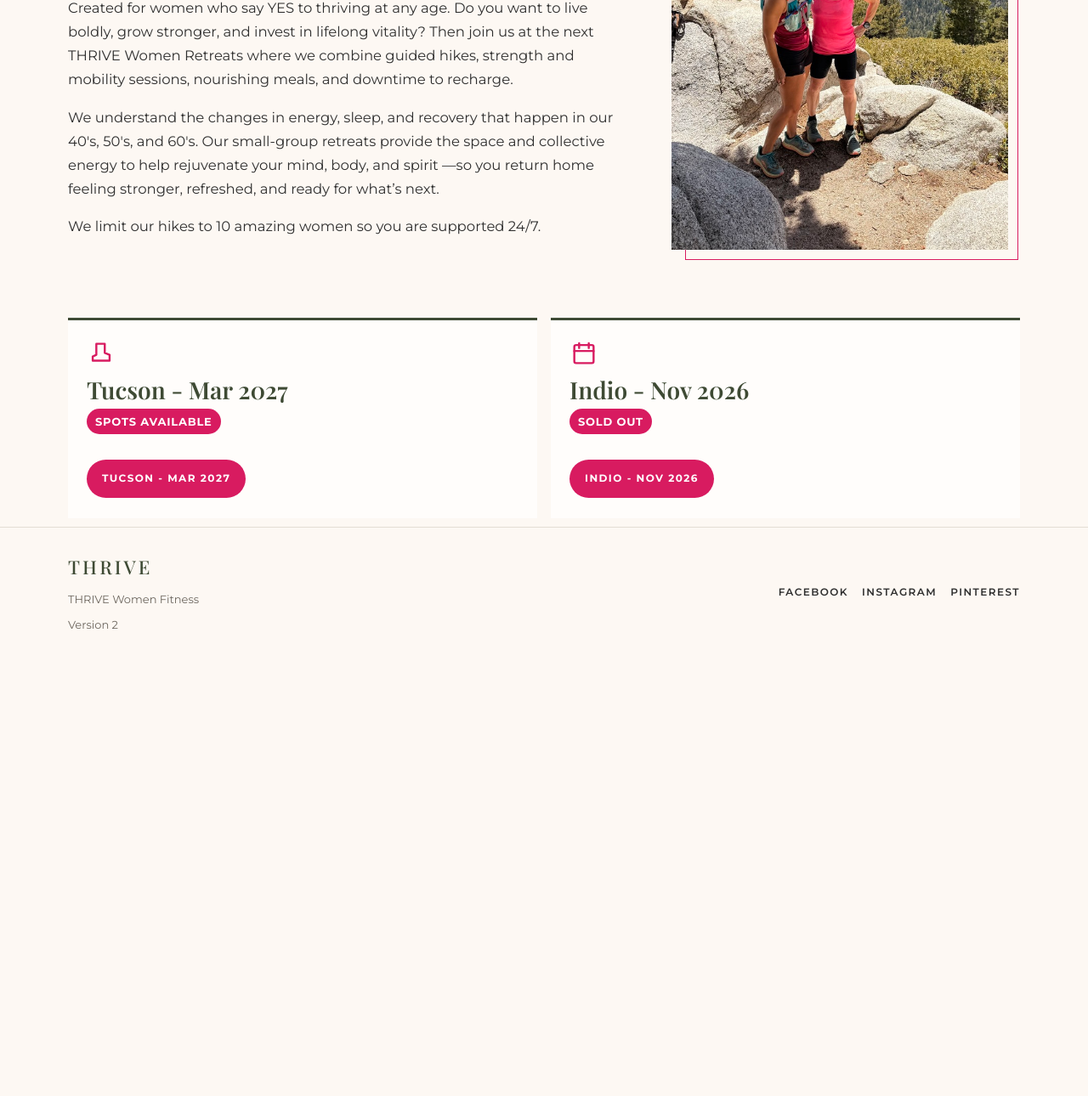
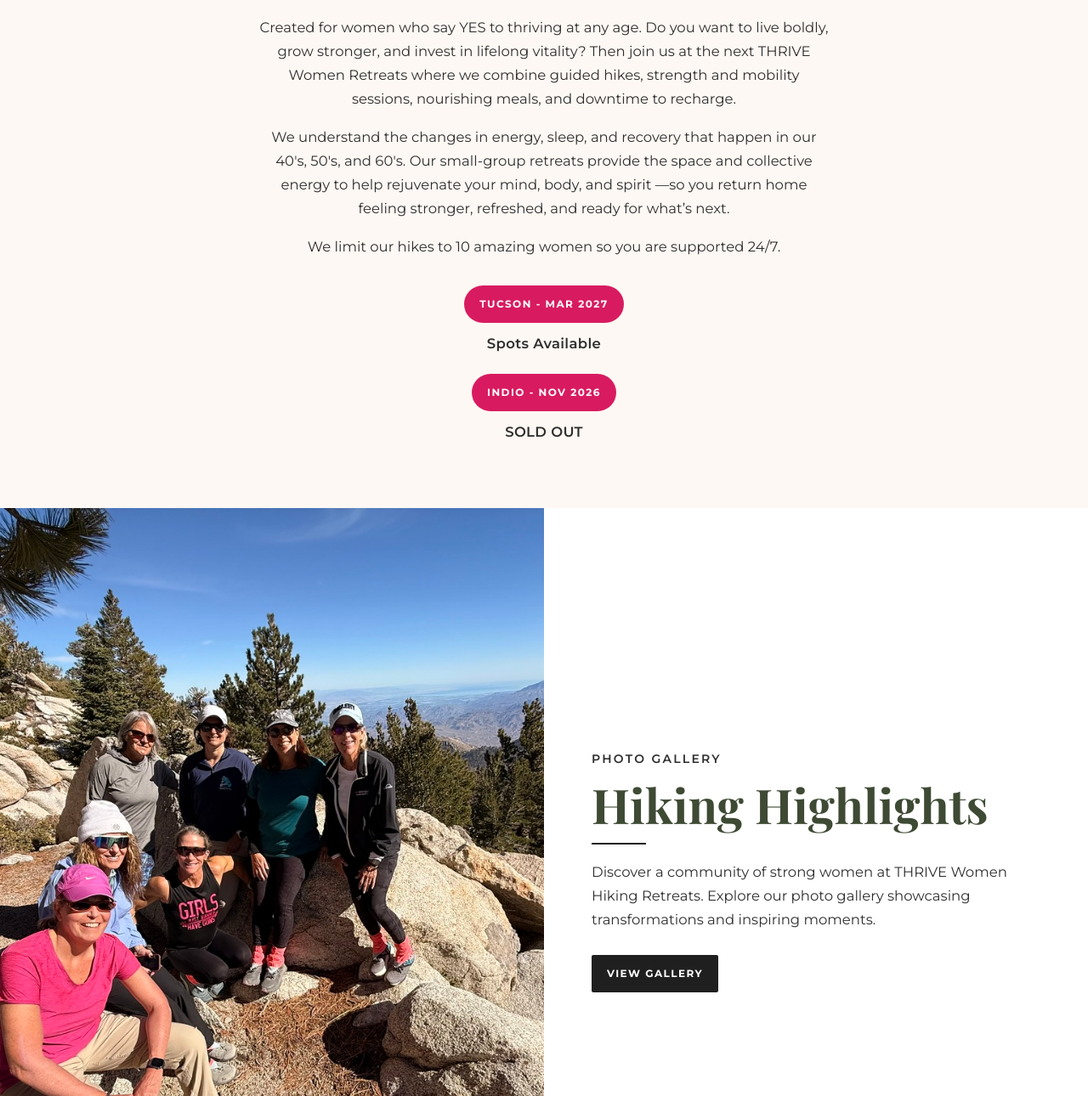
Before and after one commit to rpeterson1406/thrivefitness, a website built with Vite: page retreats.html in a window 1280 px wide. Shown: the part 325-1615 px from the top of the page at 85% size. Before the commit the page ends 1111 px from the top, so only its background shows below. Built offline with nearby package versions, Linux system fonts and the light colour scheme; a web font is replaced by a local one.

Commit message:
Match the updated retreats page and move the gallery into that menu.
Co-authored-by: Cursor <cursoragent@cursor.com>

```diff
--- a/css/home.css
+++ b/css/home.css
@@ -477,6 +477,119 @@ h2 {
 }
 .chat:hover { background: #b0144e; }
 
+.retreat-intro {
+  width: min(760px, calc(100% - 48px));
+  margin: 0 auto;
+  padding: 56px 0 12px;
+  text-align: center;
+}
+.retreat-intro h1 {
+  max-width: 16ch;
+  margin: 0 auto;
+  font-size: clamp(40px, 5vw, 64px);
+}
+.retreat-intro .tagline {
+  margin: 22px 0 0;
+  font-family: "Playfair Display", Georgia, serif;
+  font-weight: 600;
+  font-size: clamp(22px, 2.4vw, 30px);
+  letter-spacing: 0.08em;
+  text-transform: uppercase;
+  color: var(--ink);
+}
+.retreat-intro .prose { margin-top: 28px; }
+.dates {
+  display: flex;
+  flex-direction: column;
+  align-items: center;
+  gap: 22px;
+  margin-top: 32px;
+}
+.dates p {
+  margin: 10px 0 0;
+  font-weight: 600;
+  letter-spacing: 0.02em;
+}
+.btn.static { cursor: default; }
+.btn.dark {
+  background: var(--ink);
+  color: #fff;
+  border-radius: 2px;
+}
+.btn.dark:hover { background: #000; }
+
+.highlight {
+  display: grid;
+  grid-template-columns: minmax(280px, 1fr) minmax(280px, 1fr);
+  background: #fff;
+  margin-top: 64px;
+}
+.highlight img {
+  width: 100%;
+  height: 100%;
+  min-height: 480px;
+  object-fit: cover;
+  object-position: center 35%;
+}
+.highlight-copy {
+  display: flex;
+  flex-direction: column;
+  justify-content: center;
+  padding: 64px 56px;
+}
+.highlight .label {
+  margin: 0;
+  font-size: 14px;
+  font-weight: 600;
+  letter-spacing: 0.16em;
+  text-transform: uppercase;
+}
+.highlight h2 {
+  margin: 10px 0 14px;
+  text-align: left;
+  font-size: clamp(40px, 4.4vw, 58px);
+}
+.highlight .rule {
+  width: 64px;
+  height: 2px;
+  margin: 0 0 18px;
+  background: var(--ink);
+}
+.highlight p { margin: 0 0 28px; max-width: 34rem; }
+.highlight .btn { align-self: flex-start; }
+
+.page h1 {
+  max-width: 16ch;
+  margin: 8px 0 12px;
+  font-size: clamp(40px, 5vw, 64px);
+}
+.video {
+  margin: 22px 0 8px;
+  aspect-ratio: 16 / 9;
+  background: #1c1b19;
+}
+.video video { width: 100%; height: 100%; border: 0; }
+.gallery {
+  display: grid;
+  grid-template-columns: repeat(3, 1fr);
+  gap: 12px;
+  margin: 22px 0 28px;
+}
+.gallery img {
+  width: 100%;
+  height: 240px;
+  object-fit: cover;
+}
+.listen {
+  font-size: 12px;
+  font-weight: 700;
+  letter-spacing: 0.14em;
+  text-transform: uppercase;
+  color: var(--pink);
+  text-decoration: none;
+}
+.listen:hover { text-decoration: underline; }
+
 @media (max-width: 1100px) {
   .nav { flex-wrap: wrap; align-items: flex-end; row-gap: 10px; }
   .nav-links { justify-content: flex-start; row-gap: 8px; }
@@ -550,6 +663,11 @@ h2 {
   .shot::after { right: -8px; }
   .reason { grid-template-columns: 48px 1fr; }
   .arrow { width: 48px; }
+  .highlight { grid-template-columns: 1fr; }
+  .highlight img { min-height: 280px; max-height: 460px; }
+  .highlight-copy { padding: 32px 24px 48px; }
+  .gallery { grid-template-columns: 1fr 1fr; }
+  .gallery img { height: 200px; }
 }
 
 @media (prefers-reduced-motion: reduce) {
--- a/retreats.html
+++ b/retreats.html
@@ -7,12 +7,12 @@
   <link rel="preconnect" href="https://fonts.googleapis.com">
   <link rel="preconnect" href="https://fonts.gstatic.com" crossorigin>
   <link href="https://fonts.googleapis.com/css2?family=Great+Vibes&family=Montserrat:wght@400;500;600;700&family=Playfair+Display:ital,wght@0,500;0,600;0,700;1,500;1,600&display=swap" rel="stylesheet">
-  <link rel="stylesheet" href="css/styles.css">
+  <link rel="stylesheet" href="css/home.css">
 </head>
 <body>
   <a class="skip" href="#main">Skip to Main Content</a>
   <header class="nav">
-    <a class="mark" href="index.html">THRIVE</a>
+    <a class="mark" href="index.html"><span>THRIVE</span><small>Women Fitness</small></a>
     <button class="nav-toggle" type="button" aria-expanded="false" aria-controls="site-nav">
       <span class="nav-toggle-icon" aria-hidden="true"><span></span><span></span><span></span></span>
       <span class="nav-toggle-text">Menu</span>
@@ -29,45 +29,44 @@
         <a href="retreats.html" aria-current="page">Women's Hiking Retreats</a>
         <div class="menu">
           <a href="https://thrivewomenretreats.com/Tucson">Tucson Retreat — March 2027</a>
-          <a href="https://www.thrivewomenfitness.com/copy-of-thrive-desert-hiking-retreat">Indio Hike Retreat</a>
+          <a href="https://www.thrivewomenfitness.com/copy-of-thrive-desert-hiking-retreat">CA Desert Retreat</a>
+          <a href="gallery.html">Photo Gallery</a>
         </div>
       </div>
       <a href="testimonials.html">Testimonials</a>
       <a href="podcasts.html">Podcasts</a>
-      <a href="gallery.html">Photo Gallery</a>
     </nav>
   </header>
 
   <main id="main">
-    <section class="hero">
-      <div class="story">
-        <h1>THRIVE Women Hiking Retreats</h1>
-        <p class="script">Connect • Explore • Restore</p>
-        <div class="prose">
-          <p>Created for women who say YES to thriving at any age. Do you want to live boldly, grow stronger, and invest in lifelong vitality? Then join us at the next THRIVE Women Retreats where we combine guided hikes, strength and mobility sessions, nourishing meals, and downtime to recharge.</p>
-          <p>We understand the changes in energy, sleep, and recovery that happen in our 40's, 50's, and 60's. Our small-group retreats provide the space and collective energy to help rejuvenate your mind, body, and spirit —so you return home feeling stronger, refreshed, and ready for what’s next.</p>
-          <p>We limit our hikes to 10 amazing women so you are supported 24/7.</p>
+    <section class="retreat-intro">
+      <h1>THRIVE Women Hiking Retreats</h1>
+      <p class="tagline">Connect • Explore • Restore</p>
+      <div class="prose">
+        <p>Created for women who say YES to thriving at any age. Do you want to live boldly, grow stronger, and invest in lifelong vitality? Then join us at the next THRIVE Women Retreats where we combine guided hikes, strength and mobility sessions, nourishing meals, and downtime to recharge.</p>
+        <p>We understand the changes in energy, sleep, and recovery that happen in our 40's, 50's, and 60's. Our small-group retreats provide the space and collective energy to help rejuvenate your mind, body, and spirit —so you return home feeling stronger, refreshed, and ready for what’s next.</p>
+        <p>We limit our hikes to 10 amazing women so you are supported 24/7.</p>
+      </div>
+      <div class="dates">
+        <div>
+          <a class="btn fill" href="https://thrivewomenretreats.com/">Tucson - Mar 2027</a>
+          <p>Spots Available</p>
+        </div>
+        <div>
+          <span class="btn fill static">Indio - Nov 2026</span>
+          <p>SOLD OUT</p>
         </div>
       </div>
-      <figure class="frame hikers">
-        <img src="images/gallery/05.jpg" alt="Two women on a mountain hike">
-      </figure>
     </section>
 
-    <section class="section wrap">
-      <div class="offers">
-        <article class="offer retreat-card">
-          <svg class="icon" viewBox="0 0 24 24" aria-hidden="true"><path d="M8 4h7v7.5l4 1.6V18H5v-3.5l3-1.4V4z" fill="none" stroke="currentColor" stroke-width="1.7" stroke-linejoin="round"/></svg>
-          <h3>Tucson - Mar 2027</h3>
-          <p class="time badge">Spots Available</p>
-          <a class="chat" href="https://thrivewomenretreats.com">Tucson - Mar 2027</a>
-        </article>
-        <article class="offer retreat-card">
-          <svg class="icon" viewBox="0 0 24 24" aria-hidden="true"><rect x="4" y="5" width="16" height="15" rx="1.5" fill="none" stroke="currentColor" stroke-width="1.7"/><path d="M8 3.5v4M16 3.5v4M4 10h16" fill="none" stroke="currentColor" stroke-width="1.7" stroke-linecap="round"/></svg>
-          <h3>Indio - Nov 2026</h3>
-          <p class="time badge sold">SOLD OUT</p>
-          <a class="chat" href="https://www.thrivewomenfitness.com/copy-of-thrive-desert-hiking-retreat">Indio - Nov 2026</a>
-        </article>
+    <section class="highlight">
+      <img src="images/retreat-group.jpg" alt="Women from a THRIVE hiking retreat on a mountain overlook">
+      <div class="highlight-copy">
+        <p class="label">Photo Gallery</p>
+        <h2>Hiking Highlights</h2>
+        <div class="rule" aria-hidden="true"></div>
+        <p>Discover a community of strong women at THRIVE Women Hiking Retreats. Explore our photo gallery showcasing transformations and inspiring moments.</p>
+        <a class="btn dark" href="gallery.html">View Gallery</a>
       </div>
     </section>
   </main>
@@ -75,9 +74,9 @@
   <footer class="site-footer">
     <div class="wrap">
       <div>
-        <a class="mark" href="index.html">THRIVE</a>
+        <a class="mark" href="index.html"><span>THRIVE</span><small>Women Fitness</small></a>
         <p class="fine">THRIVE Women Fitness</p>
-        <p class="fine">Version 2</p>
+        <p class="fine">Version 3</p>
       </div>
       <nav class="social" aria-label="Social">
         <a href="https://www.facebook.com/LiveYourTruthCompany">Facebook</a>
```
Also changed, not shown: about.html (+2 -2 lines), gallery.html (+7 -7 lines), index.html (+2 -2 lines), nutrition.html (+2 -2 lines), podcasts.html (+2 -2 lines), testimonials.html (+2 -2 lines), v3/index.html (+2 -2 lines), images/retreat-group.jpg (added).
